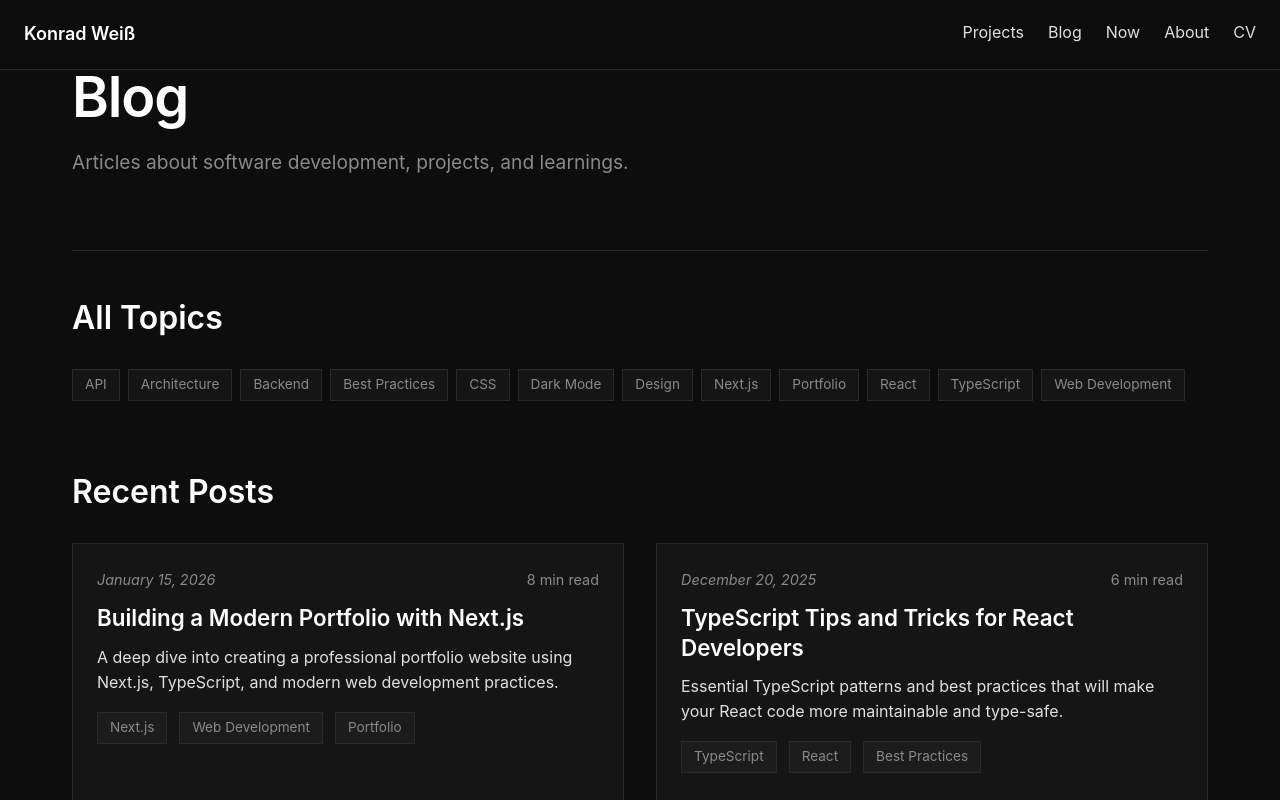
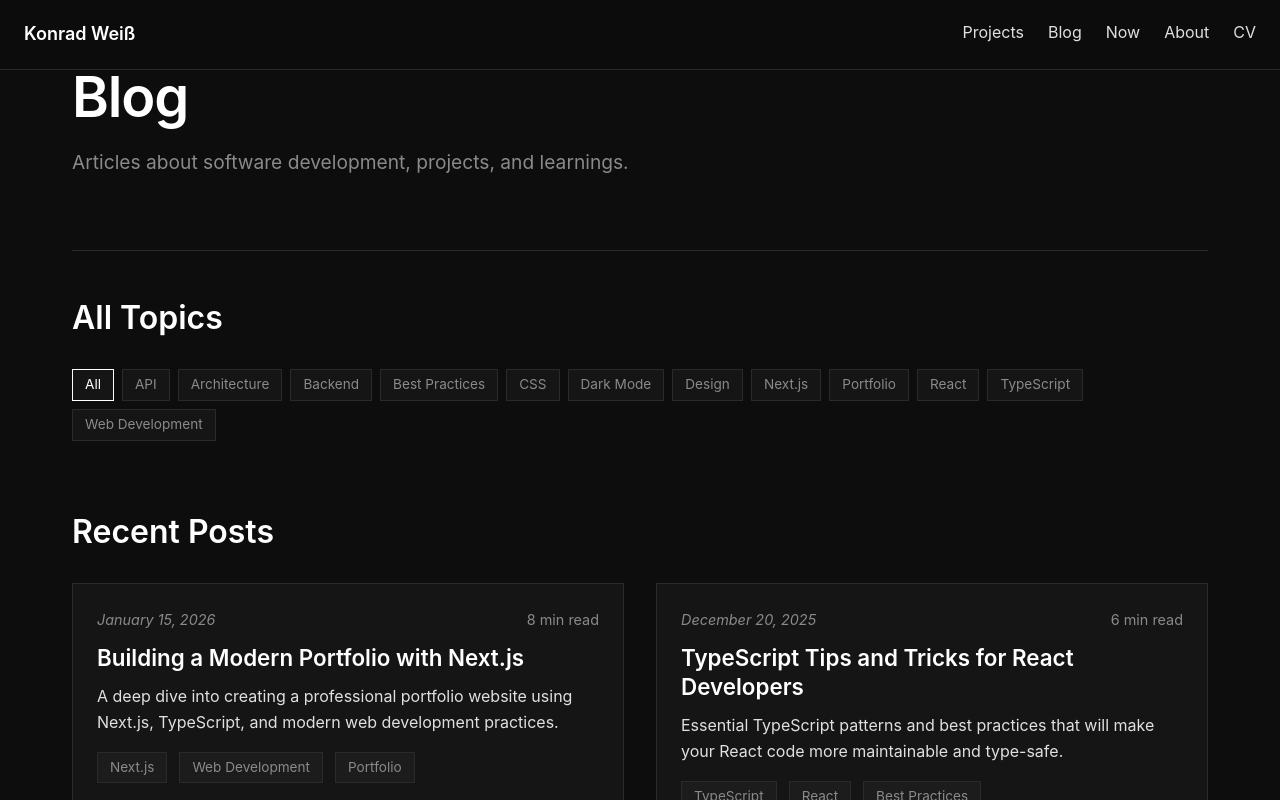
Before and after one commit to konrad2002/konrad2002.de, a Next.js app: page /blog in a window 1280 px wide. Shown: the top 800 px of the page. Built offline with nearby package versions, Linux system fonts and the light colour scheme.

Commit message:
improve blog page; add topic buttons

```diff
--- a/src/app/blog/blog.module.css
+++ b/src/app/blog/blog.module.css
@@ -17,3 +17,9 @@
     margin-bottom: 2rem;
     line-height: 1.6;
 }
+
+.tagLink {
+    border-bottom: none;
+    text-decoration: none;
+    display: inline-block;
+}
--- a/src/app/blog/page.tsx
+++ b/src/app/blog/page.tsx
@@ -6,10 +6,19 @@ import BlogPostCard from "@/components/BlogPostCard/BlogPostCard";
 import { getAllBlogPosts, getAllTags } from "@/lib/data";
 import Badge from "@/components/Badge/Badge";
 import Section from "@/components/Section/Section";
+import Link from "next/link";
+import styles from "./blog.module.css";
 
-export default function BlogPage() {
+interface BlogPageProps {
+    searchParams: Promise<{ tag?: string }>;
+}
+
+export default async function BlogPage({ searchParams }: BlogPageProps) {
+    const { tag } = await searchParams;
     const posts = getAllBlogPosts();
     const { blogTags } = getAllTags();
+
+    const filteredPosts = tag ? posts.filter(post => post.tags.includes(tag)) : posts;
 
     return (
         <>
@@ -22,15 +31,20 @@ export default function BlogPage() {
 
                 <Section title="All Topics">
                     <div style={{ marginBottom: '2rem' }}>
-                        {blogTags.map(tag => (
-                            <Badge key={tag} variant="secondary">{tag}</Badge>
+                        <Link href="/blog" className={styles.tagLink}>
+                            <Badge variant={tag ? "secondary" : "accent"}>All</Badge>
+                        </Link>
+                        {blogTags.map(topic => (
+                            <Link key={topic} href={`/blog?tag=${encodeURIComponent(topic)}`} className={styles.tagLink}>
+                                <Badge variant={tag === topic ? "accent" : "secondary"}>{topic}</Badge>
+                            </Link>
                         ))}
                     </div>
                 </Section>
 
-                <Section title="Recent Posts">
+                <Section title={tag ? `Posts about ${tag}` : "Recent Posts"}>
                     <Grid columns={2} gap="large">
-                        {posts.map(post => (
+                        {filteredPosts.map(post => (
                             <BlogPostCard
                                 key={post.id}
                                 title={post.title}
--- a/src/components/BlogPostCard/BlogPostCard.module.css
+++ b/src/components/BlogPostCard/BlogPostCard.module.css
@@ -5,7 +5,6 @@
     transition: border-color 0.2s ease, background 0.2s ease;
     text-decoration: none;
     display: block;
-    border-bottom: none;
 }
 
 .blogPostCard:hover {
```
